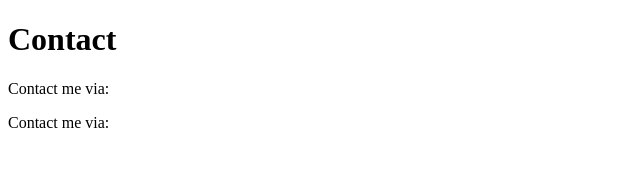
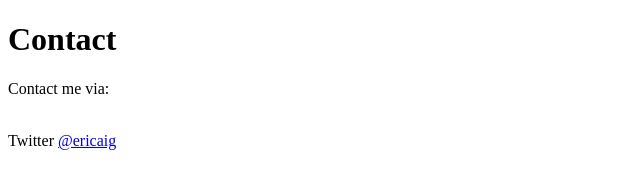
Before and after one commit to ericaig/gatsby-bootcamp, a Gatsby site: page /contact in a window 1280 px wide. Shown: the whole page, without its empty margins (0-640 px from the left). Built offline with nearby package versions, Linux system fonts and the light colour scheme; Gatsby itself is replaced by a stand-in of ours.

Commit message:
end of page linking tut

```diff
--- a/src/pages/about.js
+++ b/src/pages/about.js
@@ -1,10 +1,12 @@
 import React from 'react'
+import { Link } from 'gatsby'
 
 const AboutPage = () =>{
     return (
         <div>
             <h1>About</h1>
             <p>About me page</p>
+            <Link to="/contact">Goto CONTACT page</Link><br/>
         </div>
     )
 }
--- a/src/pages/contact.js
+++ b/src/pages/contact.js
@@ -4,8 +4,8 @@ const ContactPage = () =>{
     return (
         <div>
             <h1>Contact</h1>
-            <p>Contact me via:</p>
-            <p>Contact me via:</p>
+            <p>Contact me via:</p><br/>
+            Twitter <a href="https://twitter.com/Eric_Aig" target="_blank">@ericaig</a><br/>
         </div>
     )
 }
--- a/src/pages/index.js
+++ b/src/pages/index.js
@@ -6,7 +6,6 @@ const HomePage = () =>{
       <div>
           <h1>Home Page</h1>
           <p>Welcome to my awesome Gatsby page</p>
-          <a href="/blog">Goto BLOG page</a><br/>
           <Link to="/blog">Goto BLOG page</Link><br/>
           <Link to="/about">Goto ABOUT page</Link><br/>
           <Link to="/contact">Goto CONTACT page</Link><br/>
```
Also changed, not shown: README.md.
